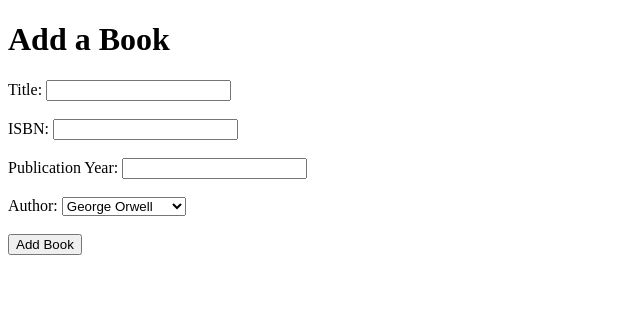
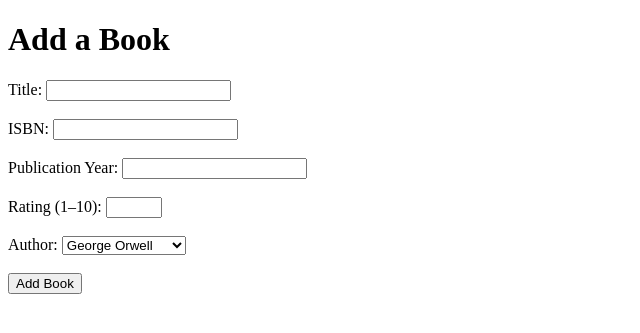
Before and after one commit to mpfechner/book-alchemy, a Flask app: page /add_book in a window 1280 px wide. Shown: the top 333 px of the page, without its empty margins (0-640 px from the left). Run offline with Flask 3, Linux system fonts and the light colour scheme.

Commit message:
Added rating for books

```diff
--- a/app.py
+++ b/app.py
@@ -61,6 +61,8 @@ def add_book():
         isbn = request.form.get("isbn")
         publication_year = request.form.get("publication_year")
         author_id = request.form.get("author_id")
+        rating = request.form.get("rating")
+        rating = int(rating) if rating else None
 
         if not title or not isbn or not author_id:
             flash("Missing required fields!", "error")
@@ -70,7 +72,8 @@ def add_book():
             title=title,
             isbn=isbn,
             publication_year=publication_year,
-            author_id=int(author_id)
+            author_id=int(author_id),
+            rating=rating
         )
         db.session.add(new_book)
         db.session.commit()
--- a/data_models.py
+++ b/data_models.py
@@ -20,6 +20,7 @@ class Book(db.Model):
     title = db.Column(db.String, nullable=False)
     publication_year = db.Column(db.String, nullable=True)
     author_id = db.Column(db.Integer, db.ForeignKey('author.id'), nullable=False)
+    rating = db.Column(db.Integer, nullable=True)  # 1–10, optional
 
     author = db.relationship("Author", backref="books")
 
--- a/templates/add_book.html
+++ b/templates/add_book.html
@@ -30,6 +30,10 @@
     <label for="publication_year">Publication Year:</label>
     <input type="text" id="publication_year" name="publication_year"><br><br>
 
+      <label for="rating">Rating (1–10):</label>
+<input type="number" id="rating" name="rating" min="1" max="10"><br><br>
+
+
     <label for="author_id">Author:</label>
     <select id="author_id" name="author_id" required>
       {% for author in authors %}
--- a/templates/home.html
+++ b/templates/home.html
@@ -19,7 +19,10 @@
         <div>
             <h3>{{ book.title }}</h3>
             <p>by {{ book.author.name }}</p>
-        <img src="https://covers.openlibrary.org/b/isbn/{{ book.isbn }}-M.jpg" onerror="this.style.display='none';">
+            {% if book.rating %}
+            <p>Rating: {{ book.rating }}/10</p>
+            {% endif %}
+            <img src="https://covers.openlibrary.org/b/isbn/{{ book.isbn }}-M.jpg" onerror="this.style.display='none';">
         <div style="margin-top: 8px;">
   <form action="{{ url_for('delete_book', book_id=book.id) }}" method="POST" style="display:inline;">
     <button type="submit" onclick="return confirm('Delete this book?')">Delete Book</button>
```
Also changed, not shown: data/library.sqlite.
